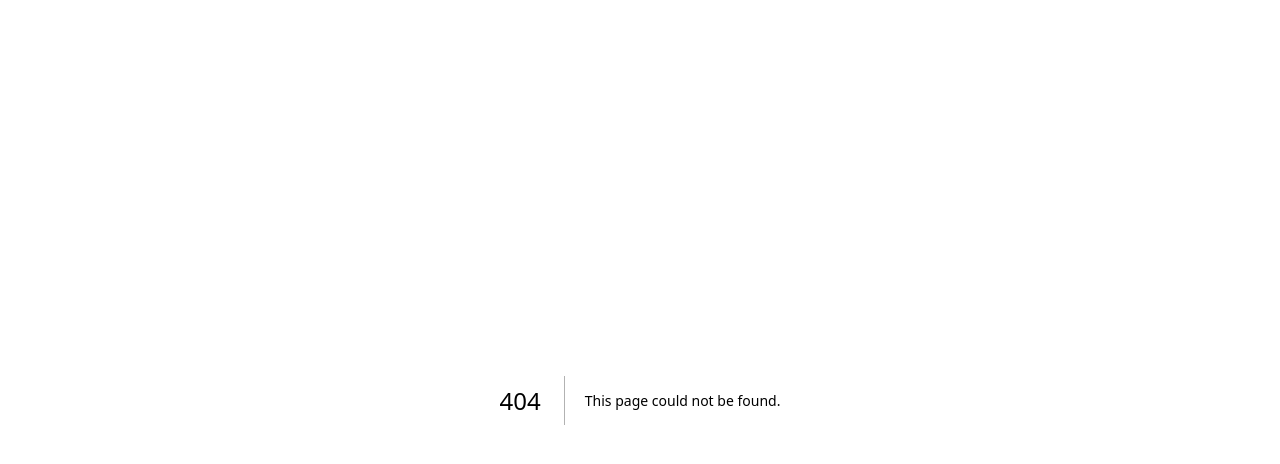
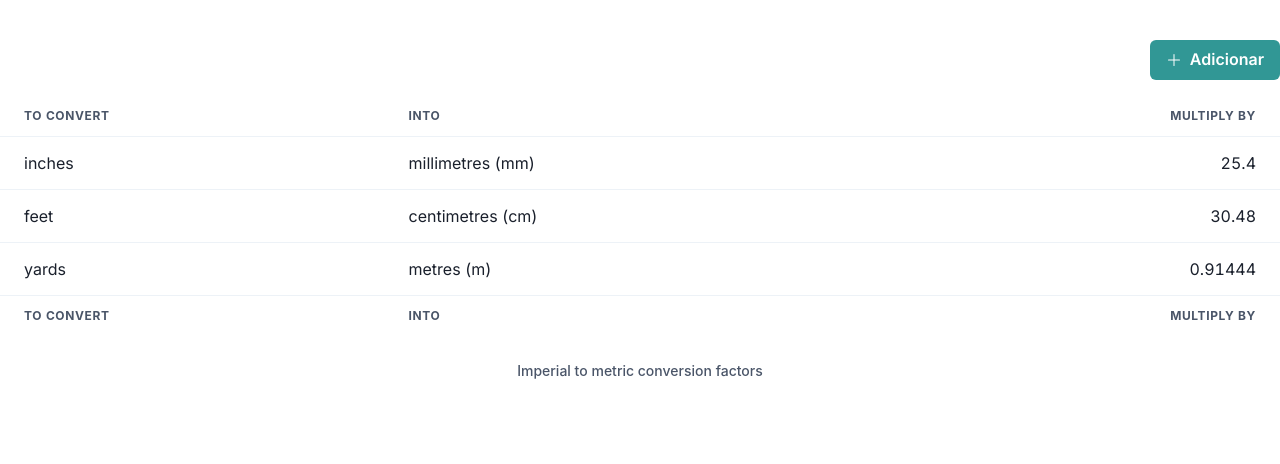
Before and after one commit to Yanzaum/teste-rbr-digital, a Next.js app in the folder frontend/: page /employees in a window 1280 px wide. Before the commit this address had no page. Shown: the top 464 px of the page. Built offline with nearby package versions, Linux system fonts and the light colour scheme.

Commit message:
feat: Add EmployeesTable component to EmployeesPage

```diff
--- /dev/null
+++ b/frontend/src/app/employees/components/EmployeesTable.tsx
@@ -0,0 +1,52 @@
+import {
+    Table,
+    Thead,
+    Tbody,
+    Tfoot,
+    Tr,
+    Th,
+    Td,
+    TableCaption,
+    TableContainer,
+} from '@chakra-ui/react'
+
+export default function EmployeesTable() {
+    return (
+        <TableContainer>
+            <Table variant='simple'>
+                <TableCaption>Imperial to metric conversion factors</TableCaption>
+                <Thead>
+                    <Tr>
+                        <Th>To convert</Th>
+                        <Th>into</Th>
+                        <Th isNumeric>multiply by</Th>
+                    </Tr>
+                </Thead>
+                <Tbody>
+                    <Tr>
+                        <Td>inches</Td>
+                        <Td>millimetres (mm)</Td>
+                        <Td isNumeric>25.4</Td>
+                    </Tr>
+                    <Tr>
+                        <Td>feet</Td>
+                        <Td>centimetres (cm)</Td>
+                        <Td isNumeric>30.48</Td>
+                    </Tr>
+                    <Tr>
+                        <Td>yards</Td>
+                        <Td>metres (m)</Td>
+                        <Td isNumeric>0.91444</Td>
+                    </Tr>
+                </Tbody>
+                <Tfoot>
+                    <Tr>
+                        <Th>To convert</Th>
+                        <Th>into</Th>
+                        <Th isNumeric>multiply by</Th>
+                    </Tr>
+                </Tfoot>
+            </Table>
+        </TableContainer>
+    )
+}
--- /dev/null
+++ b/frontend/src/app/employees/page.tsx
@@ -0,0 +1,17 @@
+'use client'
+import { Button } from "@chakra-ui/react";
+import EmployeesTable from "./components/EmployeesTable";
+import { Plus } from '@phosphor-icons/react';
+
+export default function EmployeesPage() {
+    return (
+        <main className="container mx-auto space-y-4 min-h-screen py-10">
+            <div className="flex justify-end items-center">
+                <Button leftIcon={<Plus />} colorScheme='teal' variant='solid'>
+                    Adicionar
+                </Button>
+            </div>
+            <EmployeesTable />
+        </main>
+    )
+}
```
